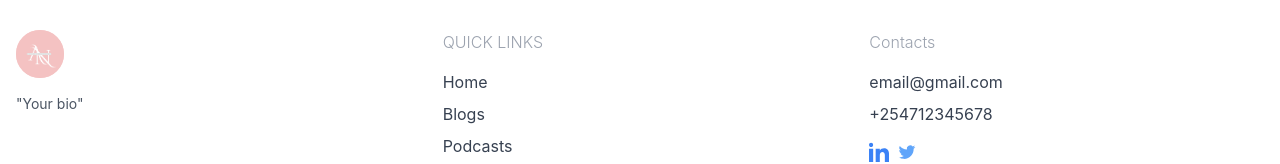
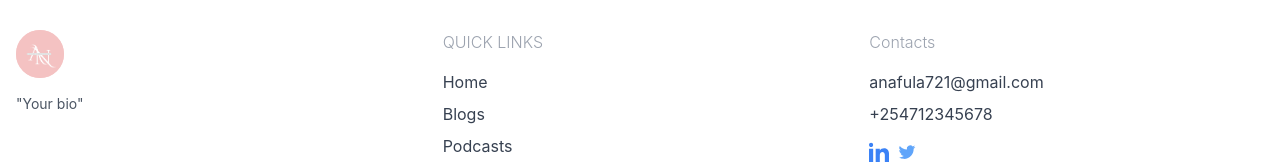
Before and after one commit to drusykhulwi/Agatha, a React (Create React App) app in the folder frontend/: page / in a window 1280 px wide. Shown: the part 953-1117 px from the top of the page. Built offline with nearby package versions, Linux system fonts and the light colour scheme; no server answers.

Commit message:
Added contacts

```diff
--- a/frontend/src/components/Footer.js
+++ b/frontend/src/components/Footer.js
@@ -23,8 +23,8 @@ const Footer = () => {
 
           <div className="flex flex-col items-center md:items-start">
             <h3 className="text-gray-400 font-light mb-4">Contacts</h3>
-            <p className="text-gray-700 mb-2">email@gmail.com</p>
-            <p className="text-gray-700 mb-4">+254712345678</p>
+            <a href='mailto:anafula721@gmail.com' className="text-gray-700 mb-2">anafula721@gmail.com</a>
+            <a href="tel:+254712345678" className="text-gray-700 mb-4">+254712345678</a>
             <div className="flex space-x-2">
               <a href="https://linkedin.com" target="_blank" rel="noopener noreferrer" className="text-blue-500">
                 <svg className="w-5 h-5" fill="currentColor" viewBox="0 0 24 24" aria-hidden="true">
```
